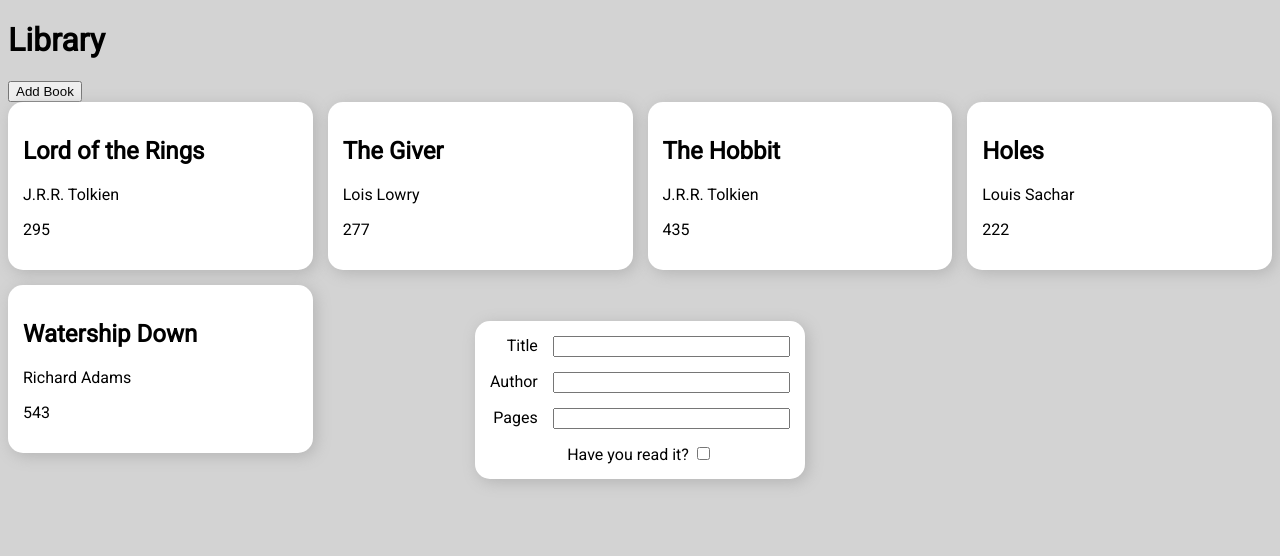
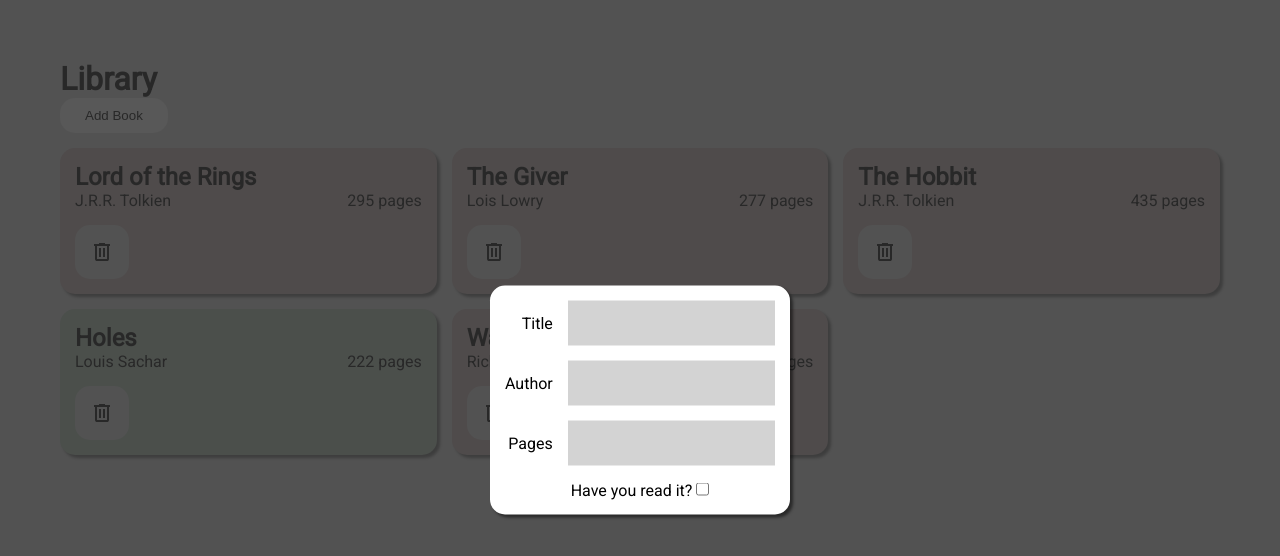
Before and after one commit to waynefuchs/odin-library, a plain HTML site: page index.html in a window 1280 px wide. Both pictures are taken after a click on the button "Add Book". Drawn offline with Linux system fonts and the light colour scheme.

Commit message:
Add delete button for books

```diff
--- a/index.html
+++ b/index.html
@@ -8,11 +8,15 @@
 </head>
 <body>
 
-    <h1>Library</h1>
-    <button id="add-book">Add Book</button>
+    <header>
+        <h1>Library</h1>
+        <button id="add-book">Add Book</button>
+    </header>
 
     <section id="library" class="library"></section>
 
+    <!-- Hidden Modal Elements -->
+    <div class="fade" id="fade-screen"></div>
     <div class="modal card" id="new-book-modal">
         <label for="title">Title</label>
         <input type="text" name="title" id="title">
--- a/library.js
+++ b/library.js
@@ -10,6 +10,11 @@
 }
 Library.prototype.getAllBooks = function() {
     return this.listOfBooks;
+}
+Library.prototype.deleteBook = function(title) {
+    ui_ClearLibrary();
+    this.listOfBooks = this.listOfBooks.filter(book => book.title !== title);
+    ui_PopulateLibrary();
 }
 
 
@@ -39,12 +44,22 @@
 
     // Pages
     let elementPages = document.createElement('p');
-    elementPages.textContent = this.pages;
+    elementPages.classList.add('page-count');
+    elementPages.textContent = `${this.pages} pages`;
+
+    // Button
+    let elementDelete = document.createElement('input');
+    elementDelete.type = "image";
+    elementDelete.src = "svg/delete_FILL0_wght400_GRAD0_opsz24.svg";
+    elementDelete.classList.add('delete');
+    elementDelete.dataset.title = this.title;
+    elementDelete.addEventListener('click', ui_DeleteBookButtonClicked);
 
     // Add all the elements and return
     div.append(elementTitle);
     div.append(elementAuthor);
     div.append(elementPages);
+    div.append(elementDelete);
     return div;
 }
 
@@ -54,6 +69,7 @@
 const ui = {
     addBookButton: document.querySelector('#add-book'),
     addBookModal: document.querySelector('#new-book-modal'),
+    fadeScreen: document.querySelector('#fade-screen'),
     library: document.querySelector('#library'),
 }
 function ui_ClearLibrary() {
@@ -67,11 +83,27 @@
         ui.library.append(book.getCard());
     }
 }
+function ui_isAddBookModalVisible() {
+    return ui.addBookModal.classList.contains('active');
+}
+const ui_DeleteBookButtonClicked = function(e) {
+    library.deleteBook(this.dataset.title);
+}
 const ui_AddButtonClicked = function() {
     ui.addBookModal.classList.toggle('active');
+    ui.fadeScreen.style.visibility = ui_isAddBookModalVisible()
+            ? 'visible'
+            : 'hidden';
+}
+const ui_KeyboardHandler = function(e) {
+    if(e.key == "Escape" && ui_isAddBookModalVisible()) {
+        ui_AddButtonClicked();
+    }
 }
 function ui_init_events() {
     ui.addBookButton.addEventListener('click', ui_AddButtonClicked);
+    ui.fadeScreen.addEventListener('click', ui_AddButtonClicked);
+    document.addEventListener('keydown', ui_KeyboardHandler);
 } ui_init_events();
 
 
@@ -88,7 +120,7 @@
         "J.R.R. Tolkien", 435, true));
     library.addBook(new Book(
         "Holes",
-        "Louis Sachar", 222, true));
+        "Louis Sachar", 222, false));
     library.addBook(new Book(
         "Watership Down",
         "Richard Adams", 543, true));
--- a/style.css
+++ b/style.css
@@ -5,16 +5,33 @@
     --c-accent2: #1992d4;
     --c-bg1: lightgray;
     --c-bg2: gray;
+    --c-read: rgb(194, 175, 175);
+    --c-not-read: rgb(175, 194, 176);
     --c-light: white;
-    --c-shadow: rgba(180, 180, 180, 1);
+    --c-shadow: rgba(0, 0, 0, 0.5);
 
     --standard-gap: 15px;
 
     font-family: Roboto, sans-serif;
 }
 
+* {
+    margin: 0;
+    padding: 0;
+    box-sizing: border-box;
+
+    /* disable selection */
+    -webkit-touch-callout: none; /* iOS Safari */
+    -webkit-user-select: none; /* Safari */
+    -khtml-user-select: none; /* Konqueror */
+    -moz-user-select: none; /* Old version of Firefox */
+    -ms-user-select: none; /* Internet Explorer or Edge */
+    user-select: none; /* All modern browsers */
+}
+
 body {
     background-color: var(--c-bg1);
+    padding: 60px;
 }
 
 .library {
@@ -28,8 +45,59 @@
     background-color: var(--c-light);
     padding: var(--standard-gap);
     border-radius: var(--standard-gap);
-    box-shadow: 3px 3px 15px var(--c-shadow);
+    box-shadow: 3px 3px 3px var(--c-shadow);
+    display: grid;
+    grid-template-columns: 2fr 1fr;
 }
+.card>h2 {
+    grid-column: 1 / -1;
+}
+.card>.page-count {
+    text-align: right;
+}
+.read {
+    background-color: var(--c-read);
+}
+.not-read {
+    background-color: var(--c-not-read);
+}
+
+
+/* UI */
+button {
+    padding: 10px 25px;
+    border-radius: 15px;
+    outline: none;
+    border: none;
+    margin-bottom: var(--standard-gap)
+}
+.delete:hover,
+button:hover {
+    background-color: var(--c-accent2);
+}
+.delete:active,
+button:active {
+    background-color: var(--c-accent1);
+}
+/* button::before {
+    position: relative;
+    content: url("svg/add_FILL0_wght400_GRAD0_opsz24.svg");
+    right: 10px;
+    top: 0px;
+} */
+
+.delete {
+    margin-top: var(--standard-gap);
+    border-radius: 15px;
+}
+
+input {
+    background-color: var(--c-bg1);
+    padding: var(--standard-gap);
+    outline: none;
+    border: none;
+}
+
 
 /* MODAL */
 .modal {
@@ -47,6 +115,7 @@
   }
   .modal>label {
     justify-self: end;
+    align-self: center;
   }
   .modal>div {
     grid-column: 1 / -1;
@@ -55,3 +124,12 @@
   .modal.active {
     transform: translate(-50%, -50%) scale(1);
   }
+  .fade {
+    top: 0;
+    left: 0;
+    visibility: hidden;
+    position: absolute;
+    background-color: rgba(50, 50, 50, 0.8);
+    width: 100vw;
+    height: 100vh;
+  }
```
Also changed, not shown: svg/add_FILL0_wght400_GRAD0_opsz24.svg (added), svg/delete_FILL0_wght400_GRAD0_opsz24.svg (added).
